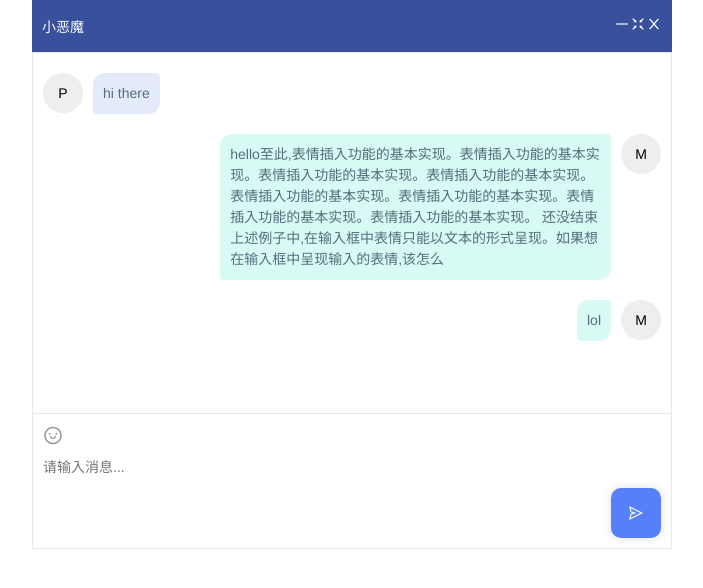
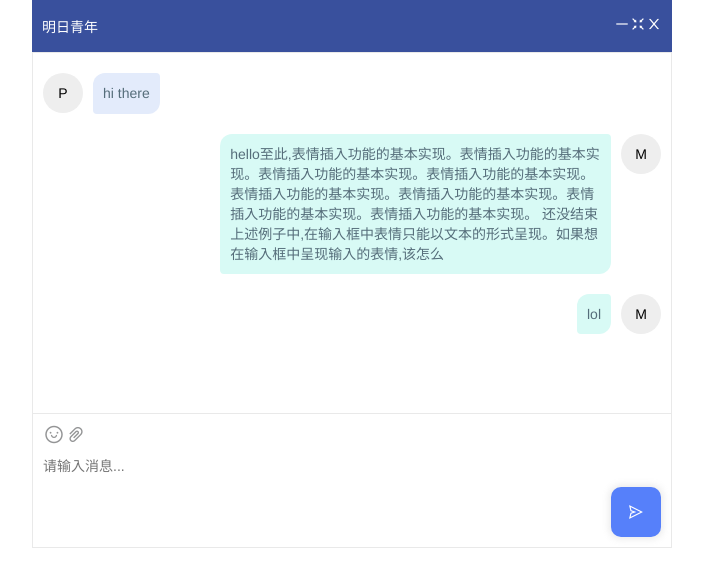
Before and after one commit to unclepan/uncle-vue-chat, a Vue app: page / in a window 1280 px wide. Shown: the top 588 px of the page, without its empty margins (288-991 px from the left). Built offline with nearby package versions, Linux system fonts and the light colour scheme.

Commit message:
feat(文件):增加文件上传

```diff
--- a/src/components/emoji/index.vue
+++ b/src/components/emoji/index.vue
@@ -1,5 +1,5 @@
 <template>
-  <span :class="$style.emoji">
+  <div :class="$style.emoji">
     <picker
       v-if="isActive"
       :on-emoji-picked="onEmojiPicked"
@@ -10,7 +10,7 @@
       class="icon iconfont icon-smile"
       @click.prevent="openPicker">
     </span>
-  </span>
+  </div>
 </template>
 
 <script>
@@ -46,6 +46,10 @@ export default {
 <style lang="scss" module>
 .emoji{
   position: relative;
+  width: 22px;
+  height: 22px;
+  line-height: 22px;
+  text-align: center;
   :global(.icon){
     color: #949596;
     font-size: 20px;
--- /dev/null
+++ b/src/components/file/index.vue
@@ -0,0 +1,50 @@
+<template>
+  <div :class="$style.file">
+    <input type="file" @change="handleFileUpload" @click="handleClick" />
+    <span class="icon iconfont icon-attachment"></span>
+  </div>
+</template>
+
+<script>
+export default {
+  props: {
+    onFileUpload: {
+      type: Function,
+      required: true,
+      default: () => {},
+    },
+  },
+  methods: {
+    handleClick(e) {
+      e.target.value = null;
+    },
+    handleFileUpload(e) {
+      this.onFileUpload(e.target.files[0]);
+    },
+  },
+};
+</script>
+
+<style lang="scss" module>
+.file{
+  position: relative;
+  width: 22px;
+  height: 22px;
+  line-height: 22px;
+  text-align: center;
+  overflow: hidden;
+  :global(.icon){
+    color: #949596;
+    font-size: 20px;
+  }
+  input{
+    position: absolute;
+    left: 0;
+    top: 0;
+    width: 100%;
+    z-index: 1;
+    height: 100%;
+    opacity: 0;
+  }
+}
+</style>
--- a/src/components/header-item.vue
+++ b/src/components/header-item.vue
@@ -1,6 +1,6 @@
 <template>
   <div :class="$style.header">
-    <p>小恶魔</p>
+    <p>明日青年</p>
     <div>
       <span class="icon iconfont icon-minus"></span>
       <span class="icon iconfont icon-fullscreen-exit"></span>
--- a/src/components/input/input-container.vue
+++ b/src/components/input/input-container.vue
@@ -1,6 +1,9 @@
 <template>
   <div :class="$style['input-container']">
-    <emoji :on-emoji-picked="handleEmojiPicked"/>
+    <div :class="$style.bar">
+      <emoji :on-emoji-picked="handleEmojiPicked"/>
+      <file :on-file-upload="handleFileUpload"/>
+    </div>
     <input-field v-model="message" @newOwnMessage="onNewOwnMessage" />
     <div :class="$style.send">
       <send-button @newOwnMessage="onNewOwnMessage" />
@@ -11,6 +14,7 @@
 
 <script>
 import emoji from '../emoji/index.vue';
+import file from '../file/index.vue';
 import inputField from './input-field.vue';
 import sendButton from './send-button.vue';
 
@@ -18,6 +22,7 @@ export default {
   name: 'InputContainer',
   components: {
     emoji,
+    file,
     inputField,
     sendButton,
   },
@@ -27,6 +32,29 @@ export default {
     };
   },
   methods: {
+    handleFileUpload(val) {
+      const reader = new FileReader();
+      reader.addEventListener(
+        'load',
+        () => {
+          if (typeof reader.result === 'string') {
+            this.$emit('newOwnMessage', reader.result, 'image');
+          } else {
+            const blob = new Blob([reader.result]);
+            const url = window.URL.createObjectURL(blob);
+            this.$emit('newOwnMessage', { url, name: val.name }, 'file');
+          }
+        },
+        false,
+      );
+      if (val) {
+        if (/\.(jpe?g|png|gif)$/i.test(val.name)) {
+          reader.readAsDataURL(val);
+        } else {
+          reader.readAsArrayBuffer(val);
+        }
+      }
+    },
     handleEmojiPicked(val) {
       this.$emit('newOwnMessage', val, 'emoji');
     },
@@ -43,6 +71,10 @@ export default {
 .input-container{
   border-top: 1px solid #e9e9e9;
   padding: 10px;
+  .bar{
+    display: flex;
+
+  }
   .send{
     display: flex;
     justify-content: flex-end;
--- a/src/components/messages/message-foreign.vue
+++ b/src/components/messages/message-foreign.vue
@@ -39,7 +39,7 @@ export default {
 <style lang="scss" module>
 .message-foreign{
   display: flex;
-  justify-content: start;
+  justify-content: flex-start;
   .head{
     height: 40px;
     width: 40px;
--- a/src/components/messages/message-own.vue
+++ b/src/components/messages/message-own.vue
@@ -1,10 +1,17 @@
 <template>
   <div :class="$style['message-own']">
+    <a
+      v-if="message.type === 'file'"
+      :href="message.contents.url"
+      :download="message.contents.name"
+      :class="$style.file">
+      <span class="icon iconfont icon-attachment"></span>
+      {{message.contents.name}}
+    </a>
     <img
       v-if="message.type === 'image'"
-      :src="message.imageUrl"
-      alt=""
-      style="width: 100%">
+      :src="message.contents"
+      :class="$style.image">
     <span
       v-if="message.type === 'emoji'"
       :class="$style.emoji">
@@ -15,6 +22,7 @@
       :class="$style.message">
       {{ message.contents }}
     </span>
+
     <div :class="$style.head">
       {{message.author[0]}}
     </div>
@@ -41,13 +49,24 @@ export default {
 .message-own{
   display: flex;
   justify-content: flex-end;
+  .file{
+    text-decoration: none;
+    line-height: 20px;
+    border-radius: 12px 4px;
+    background-color: #efefef;
+    padding: 10px;
+    max-width: 60%;
+  }
+  .image{
+    max-width: 30%;
+  }
   .emoji{
     font-size: 42px;
     line-height: 46px;
   }
   .message{
     color: #556d7a;
-    line-height: 21px;
+    line-height: 20px;
     border-radius: 12px 4px;
     background-color: #d8faf5;
     padding: 10px;
--- a/src/components/messages/messages-list.vue
+++ b/src/components/messages/messages-list.vue
@@ -1,8 +1,8 @@
 <template>
   <transition-group name="messages-list" tag="div">
     <div
-      v-for="(item, index) in feed"
-      :key="index"
+      v-for="(item) in feed"
+      :key="item.key"
       class="messages-list-item"
       :class="$style['messages-item']">
         <message-own v-if="item.id === authorId" :message="item" />
--- a/src/vue-chat.vue
+++ b/src/vue-chat.vue
@@ -23,6 +23,7 @@ export default {
   data() {
     return {
       feed: [{
+        key: 0,
         id: 0,
         author: 'Person',
         contents: 'hi there',
@@ -30,6 +31,7 @@ export default {
         type: 'message',
       },
       {
+        key: 1,
         id: 1,
         author: 'Me',
         contents: 'hello至此,表情插入功能的基本实现。表情插入功能的基本实现。表情插入功能的基本实现。表情插入功能的基本实现。表情插入功能的基本实现。表情插入功能的基本实现。表情插入功能的基本实现。表情插入功能的基本实现。 还没结束 上述例子中,在输入框中表情只能以文本的形式呈现。如果想在输入框中呈现输入的表情,该怎么',
@@ -37,6 +39,7 @@ export default {
         type: 'message',
       },
       {
+        key: 2,
         id: 1,
         author: 'Me',
         contents: 'lol',
@@ -61,6 +64,7 @@ export default {
     },
     onNewOwnMessage(message, type = 'message') {
       const newOwnMessage = {
+        key: this.feed.length,
         id: this.authorId,
         author: 'Me',
         contents: message,
```
